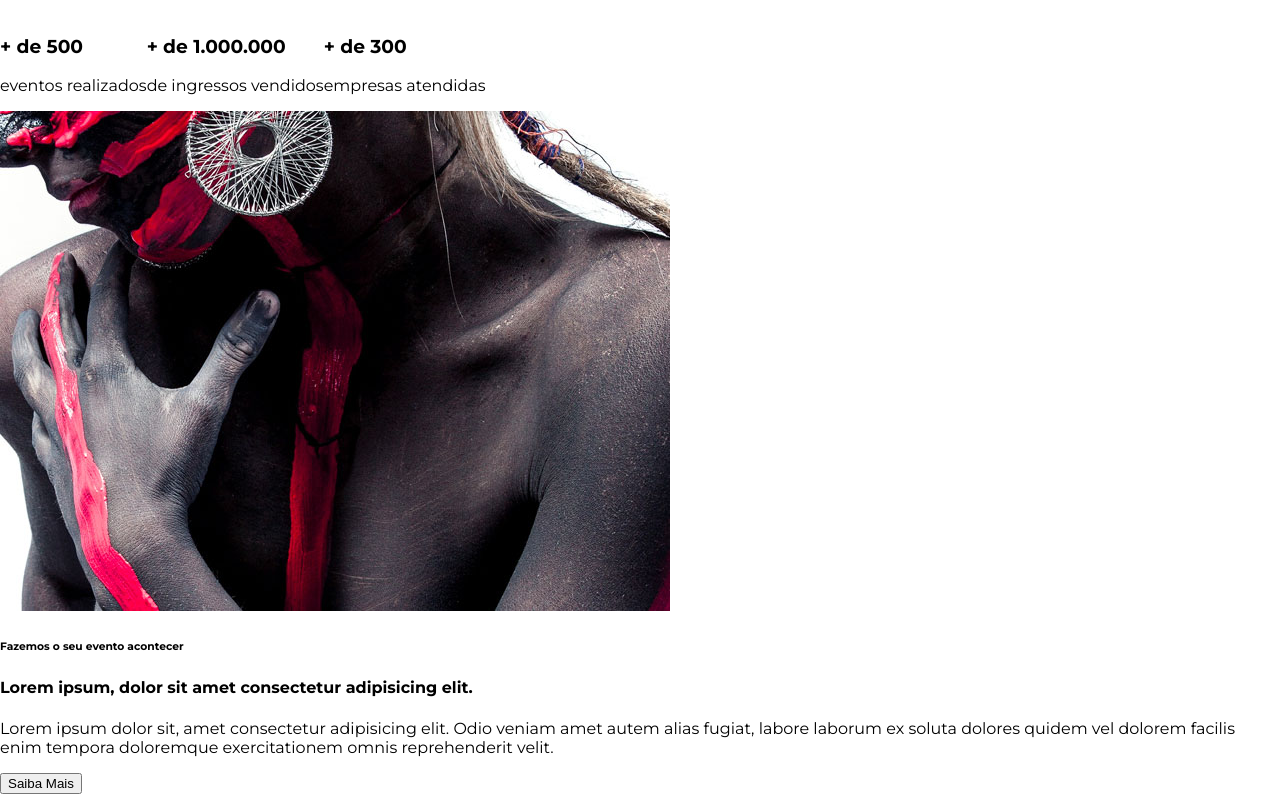
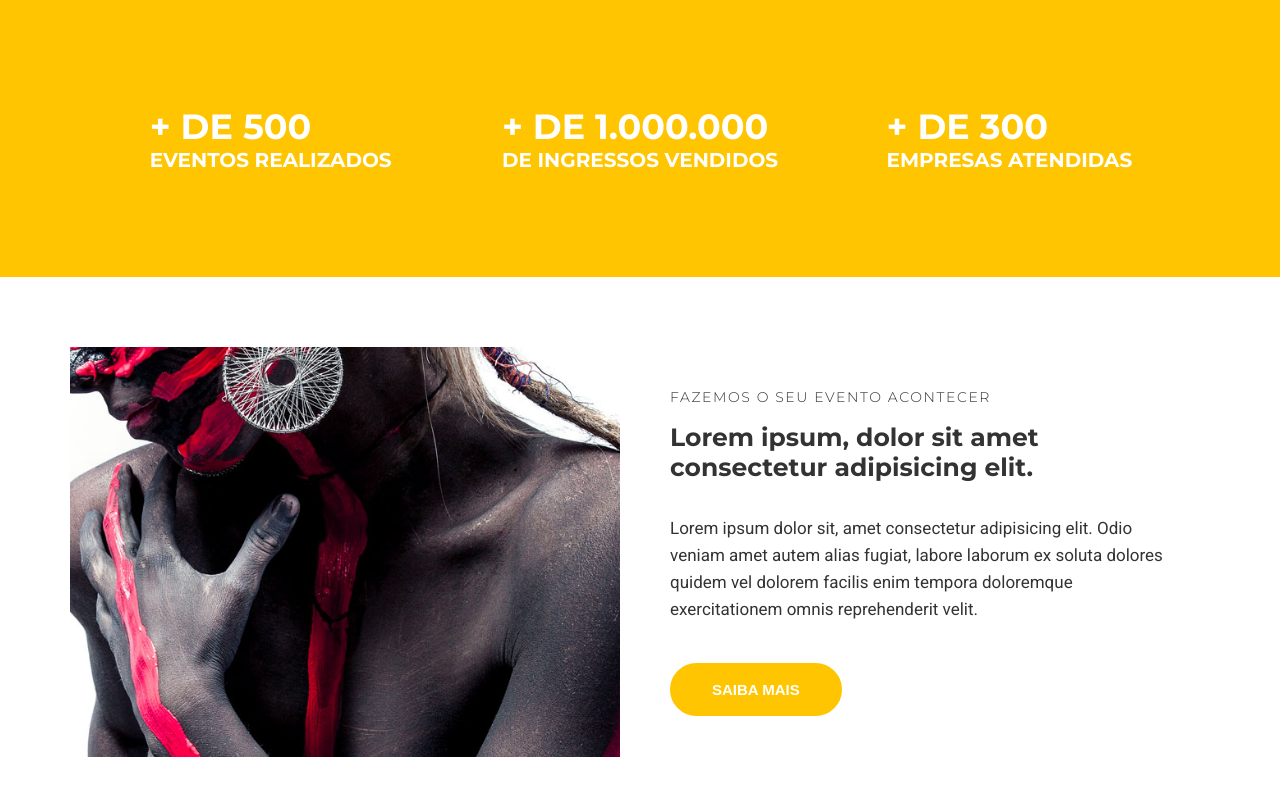
Before and after one commit to ncribeiros/studion, a website: page src/index.html in a window 1280 px wide. Shown: the part 800-1597 px from the top of the page. Drawn offline with Linux system fonts and the light colour scheme.

Commit message:
feat(home) added counter and institutional styles

```diff
--- a/src/index.html
+++ b/src/index.html
@@ -9,6 +9,7 @@
 
   <body>
     <nav class="navbar">
+      <div class="container navbar__container">
         <h1 class="logo-studion">
           Studi<span class="copy--primary">on</span>
           <span class="logo-studion__subtitle">Eventos</span>
@@ -40,14 +41,22 @@
             </a>
           </li>
         </ul>
+      </div>
     </nav>
 
     <header>
       <div id="slider">
         <div class="slide">
-          <img class="slide__background-image" src="./images/banner.jpg" alt="Studion banner">
+          <img
+            class="slide__background-image"
+            src="./images/banner.jpg"
+            alt="Studion Banner"
+          />
           <div class="slide__copy">
-            <h6><span class="copy--primary">Próximo evento</span> - Dia 25 de setembro às 19h</h6>
+            <h6>
+              <span class="copy--primary">Próximo evento</span> - Dia 25 de
+              setembro às 19h
+            </h6>
             <h2><span class="copy--primary">Creative</span> Minds</h2>
             <button class="btn btn--slide">Saiba Mais</button>
           </div>
@@ -56,26 +65,42 @@
     </header>
 
     <main>
-      <section>
-        <ul>
+      <section id="counter">
+        <ul class="container counter__container">
           <li>
-            <h3>+ de 500</h3>
+            <h3>
+              + de 500
+              <small>
                 eventos realizados
+              </small>
+            </h3>
           </li>
           <li>
-            <h3>+ de 1.000.000</h3>
+            <h3>
+              + de 1.000.000
+              <small>
                 de ingressos vendidos
+              </small>
+            </h3>
           </li>
           <li>
-            <h3>+ de 300</h3>
+            <h3>
+              + de 300
+              <small>
                 empresas atendidas
+              </small>
+            </h3>
           </li>
         </ul>
       </section>
 
-      <section>
-        <div>
-          <img src="./images/institutional.jpg" />
+      <section class="container institutional">
+        <img
+          class="institutional__image"
+          src="./images/institutional.jpg"
+          alt="Studion institutional"
+        />
+        <div class="institutional__copy">
           <h6>Fazemos o seu evento acontecer</h6>
           <h4>Lorem ipsum, dolor sit amet consectetur adipisicing elit.</h4>
           <p>
@@ -84,7 +109,7 @@
             quidem vel dolorem facilis enim tempora doloremque exercitationem
             omnis reprehenderit velit.
           </p>
-          <button>Saiba Mais</button>
+          <button class="btn btn--institutional">Saiba Mais</button>
         </div>
       </section>
 
--- a/src/style.css
+++ b/src/style.css
@@ -1,19 +1,32 @@
-@import url('https://fonts.googleapis.com/css2?family=Montserrat:wght@300;400;700;900&display=swap');
+@import url("https://fonts.googleapis.com/css2?family=Montserrat:wght@300;400;500;700;900&family=Roboto&display=swap");
 
 * {
   box-sizing: border-box;
 }
 
 :root {
-  font-family: 'Montserrat', sans-serif;
+  font-family: "Montserrat", sans-serif;
   font-size: 16px;
+  --color-copy: #333;
   --color-primary: #ffc500;
   --default-padding: 1rem;
+  color: var(--color-copy);
 }
 
 body {
   margin: 0;
   padding-top: 7.75rem;
+}
+
+header,
+main,
+footer {
+  overflow-x: hidden;
+}
+
+.container {
+  max-width: 1140px;
+  margin: 0 auto;
 }
 
 ul {
@@ -25,18 +38,21 @@ ul {
 .navbar {
   position: fixed;
   z-index: 1;
+  top: 0;
+  left: 0;
+  width: 100%;
+  background-color: #000; /* vermelho / verde / azul / transparência - 0 - F */
+  color: #fff;
+}
+
+.navbar__container {
   display: grid;
   grid-template-columns: 1fr 9fr;
   align-items: center;
-  top: 0;
-  left: 0;
 
   width: 100vw;
   height: 7.75rem;
   padding: 0 1rem;
-
-  background-color: #000; /* vermelho / verde / azul / transparência - 0 - F */
-  color: #fff;
 }
 
 .navbar__links {
@@ -77,18 +93,13 @@ ul {
 }
 
 #slider {
-  /*padding: var(--default-padding);*/
   background-color: #000;
-  /*background-image: url('./images/banner.jpg');*/
+  color: #fff;
 }
 
 .slide {
   position: relative;
   height: calc(100vh - 7.75rem);
-  /*background-size: cover;
-  background-repeat: no-repeat;
-  background-position: center;*/
-  color: #fff;
 }
 
 .slide__background-image {
@@ -100,16 +111,15 @@ ul {
 
 .slide__copy {
   position: absolute;
+  top: 6.25rem;
   left: 50vw;
-  top: 6.25rem;
 }
 
 .slide__copy h6 {
-  font-size: .9375rem;
+  font-size: 0.9375rem;
   font-weight: 400;
   text-transform: uppercase;
-  line-height: 1,125rem;
-  letter-spacing: .1875rem;
+  letter-spacing: 0.1875rem;
 }
 
 .slide__copy h2 {
@@ -125,18 +135,84 @@ ul {
 .btn {
   cursor: pointer;
   padding: 1rem 2.5rem;
-  color: var(--color-primary);
-  border: .125rem solid #fff;
+  border: 0.125rem solid #fff;
   border-radius: 5rem;
   color: var(--color-primary);
   background: unset;
-  font-size: .9375rem;
+  font-size: 0.9375rem;
   font-weight: 700;
   text-transform: uppercase;
-  transition: 0.5s all ease;
+  transition: 0.3s all ease;
 }
 
-.btn:hover, .btn:active, .btn:focus {
+.btn:hover,
+.btn:active,
+.btn:focus,
+.btn--institutional {
   border-color: var(--color-primary);
   background-color: var(--color-primary);
   color: #fff;
+}
+
+#counter {
+  background-color: var(--color-primary);
+  color: #fff;
+  text-transform: uppercase;
+}
+
+.counter__container {
+  display: grid;
+  grid-template-columns: repeat(auto-fill, minmax(300px, 1fr));
+  place-items: center;
+  padding: 4.375rem 1rem;
+}
+
+.counter__container h3 {
+  font-size: 2.1875rem;
+}
+
+.counter__container h3 small {
+  display: block;
+  font-size: 1.25rem;
+}
+
+.institutional {
+  display: grid;
+  grid-template-columns: auto auto;
+  gap: 3.125rem;
+  align-items: center;
+  padding: 4.375rem 0;
+}
+
+.institutional__image {
+  max-width: 550px;
+}
+
+.institutional__copy {
+  padding: 0 1.875rem 0 0;
+}
+
+.institutional__copy h6 {
+  font-size: 0.875rem;
+  font-weight: 300;
+  letter-spacing: 0.1rem;
+  text-transform: uppercase;
+  margin: 0;
+}
+
+.institutional__copy h4 {
+  font-size: 1.5625rem;
+  margin-top: 1rem;
+}
+
+.institutional p {
+  font-family: "Roboto", sans-serif;
+  font-size: 1.0625rem;
+  line-height: 1.6875rem;
+  margin-bottom: 2.5rem;
+}
+
+.btn--institutional:hover {
+  color: var(--color-copy);
+  background: unset;
+}
```
Lines whose indentation alone changed are shown as unchanged.
